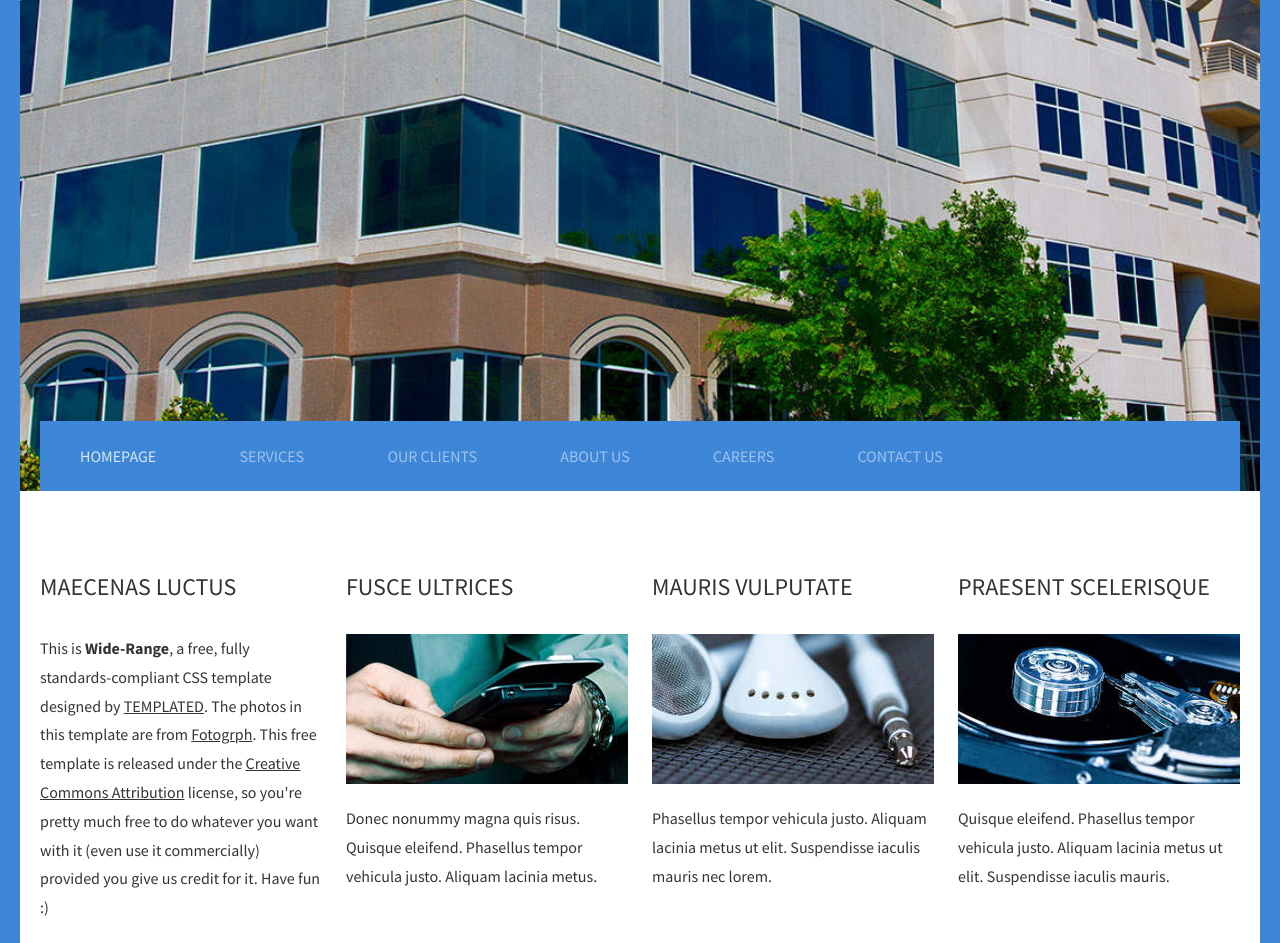
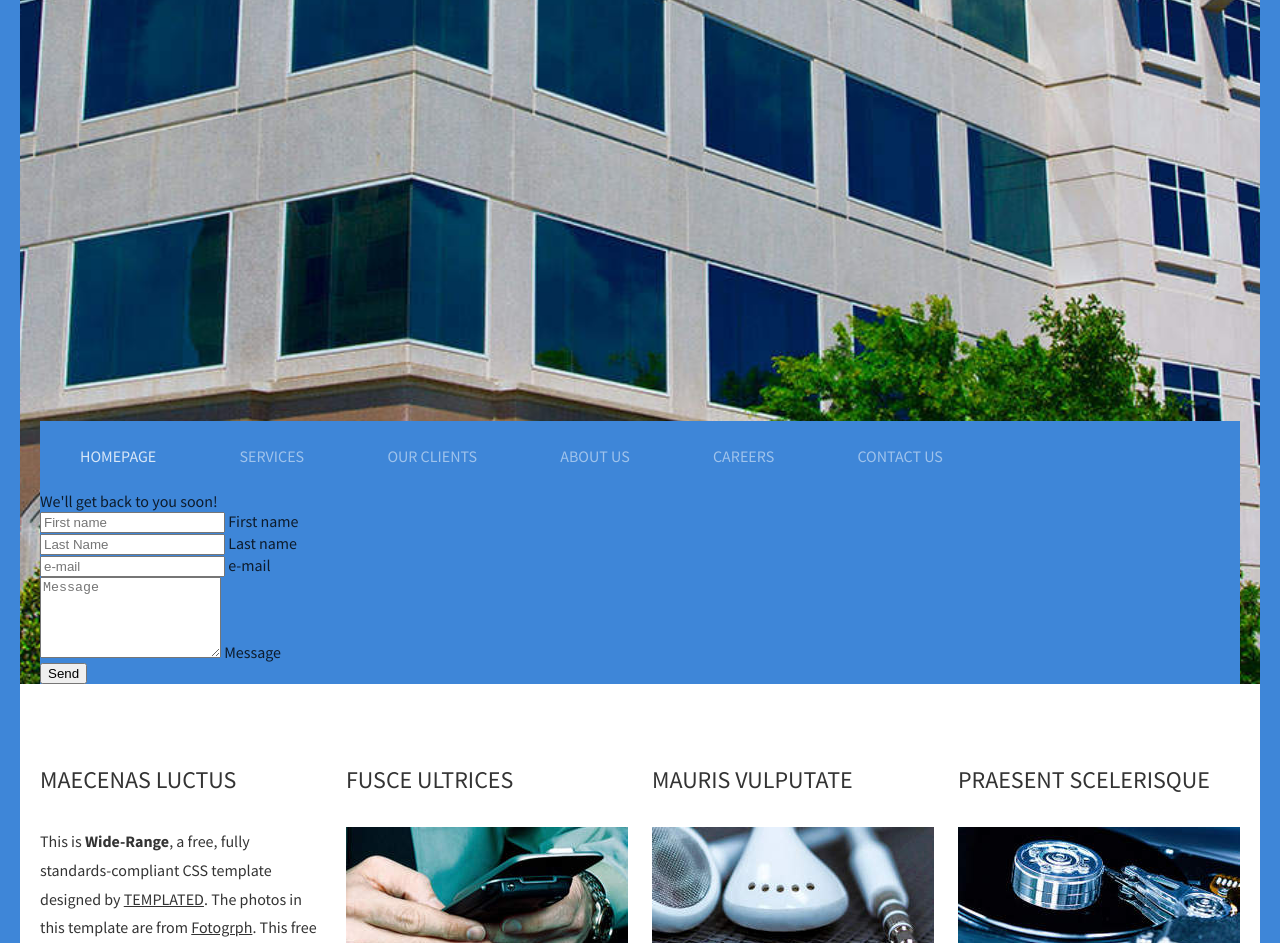
Before and after one commit to manan1011/Wide-Rang-Web, a plain HTML site: page index.html in a window 1280 px wide. Shown: the part 179-1122 px from the top of the page. Drawn offline with Linux system fonts and the light colour scheme.

Commit message:
Implement : contact us page and major UI design
check it out which I add some code and learn about it .....

```diff
--- a/index.html
+++ b/index.html
@@ -26,7 +26,6 @@
 					<li><a href="#" class="icon icon-facebook"><span></span></a></li>
 					<li><a href="#" class="icon icon-dribbble"><span>Pinterest</span></a></li>
 					<li><a href="#" class="icon icon-tumblr"><span>Google+</span></a></li>
-					<li><a href="#" class="icon icon-rss"><span>Pinterest</span></a></li>
 				</ul>
 			</div>
 		</div>
@@ -38,6 +37,31 @@
 				<li><a href="#" accesskey="3" title="">About Us</a></li>
 				<li><a href="#" accesskey="4" title="">Careers</a></li>
 				<li><a href="#" accesskey="5" title="">Contact Us</a></li>
+				<div class="title-info">We'll get back to you soon!</div>
+				<div class="input-group">
+                    <input type="text" name="first_name" id="first-name" placeholder="First name">
+                    <label for="first-name">First name</label>
+                </div>
+
+                <div class="input-group">
+                    <input type="text" name="last_name" id="last-name" placeholder="Last Name">
+                    <label for="last-name">Last name</label>
+                </div>
+
+                <div class="input-group">
+                    <input type="email" name="e-mail" id="e-mail" placeholder="e-mail">
+                    <label for="e-mail">e-mail</label>
+                </div>
+
+                <div class="textarea-group">
+                    <textarea name="message" id="message" rows="5" placeholder="Message"></textarea>
+                    <label for="message">Message</label>
+                </div>
+
+                <div class="button-div">
+                    <button type="submit">Send</button>
+                </div>
+
 			</ul>
 		</div>
 	</div>
```
